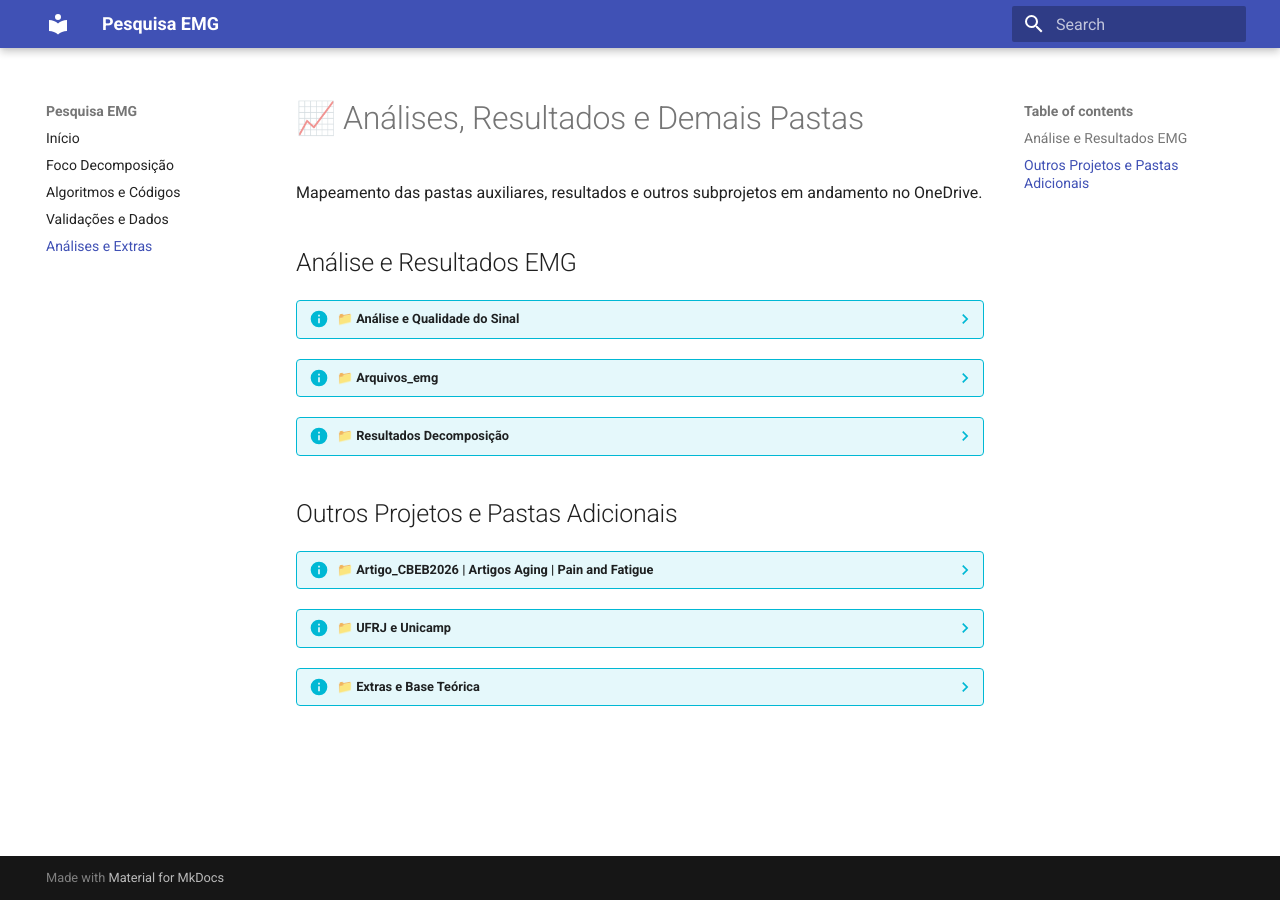
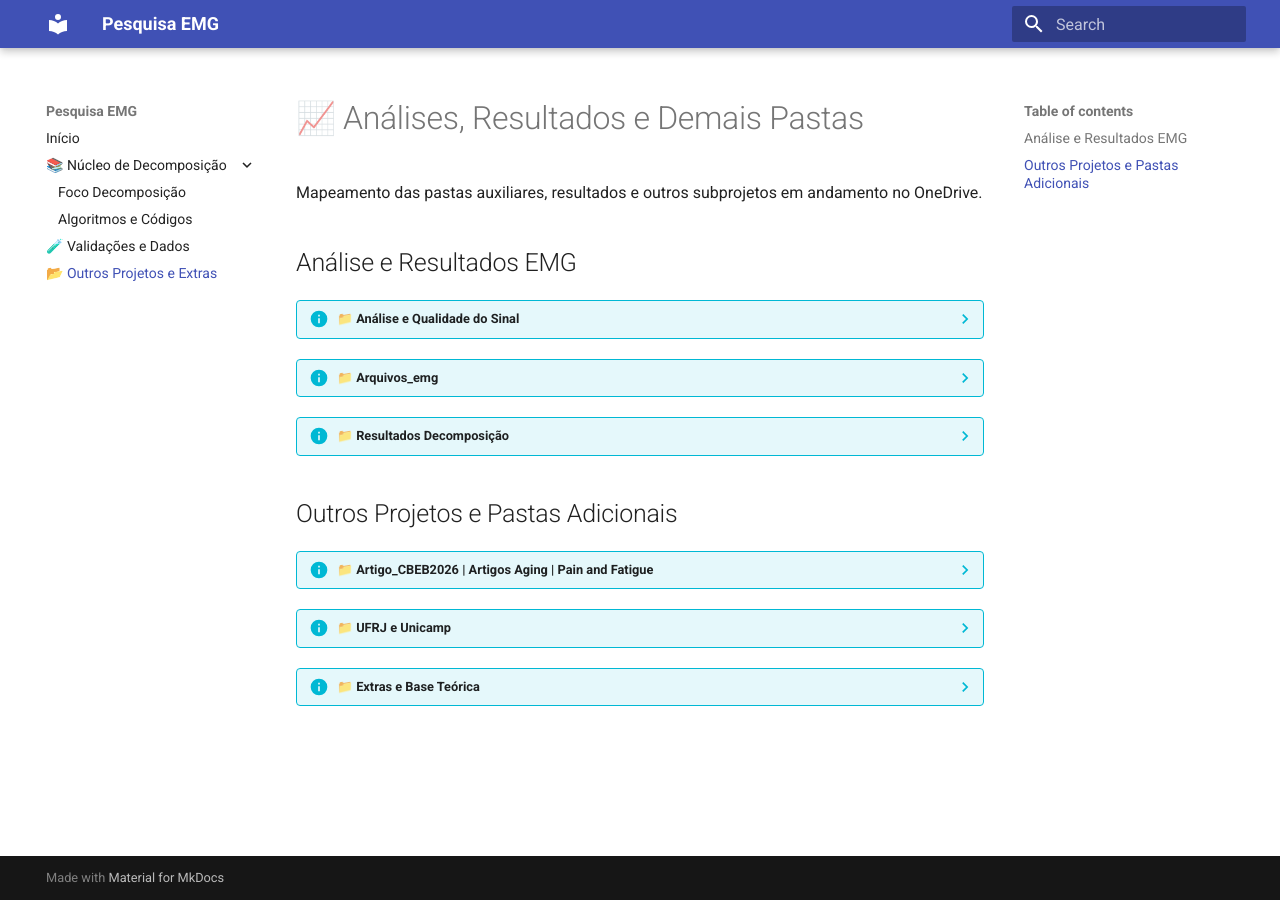
Before and after one commit to GuBergamo/HDEMG_LEB, an MkDocs documentation site: the page built from docs/analises_extras.md, in a window 1280 px wide. Built offline with MkDocs 1.6.1 and Material for MkDocs 9.7.7, drawn with Linux system fonts in a browser that asks for light colours.

Commit message:
Refactor navigation structure in mkdocs.yml

```diff
--- a/mkdocs.yml
+++ b/mkdocs.yml
@@ -16,7 +16,8 @@ markdown_extensions:
 
 nav:
   - Início: index.md
-  - Foco Decomposição: foco_decomposicao.md
-  - Algoritmos e Códigos: algoritmos_codigos.md
-  - Validações e Dados: validacoes_dados.md
-  - Análises e Extras: analises_extras.md
+  - 📚 Núcleo de Decomposição:
+      - Foco Decomposição: foco_decomposicao.md
+      - Algoritmos e Códigos: algoritmos_codigos.md
+  - 🧪 Validações e Dados: validacoes_dados.md
+  - 📂 Outros Projetos e Extras: analises_extras.md
```
